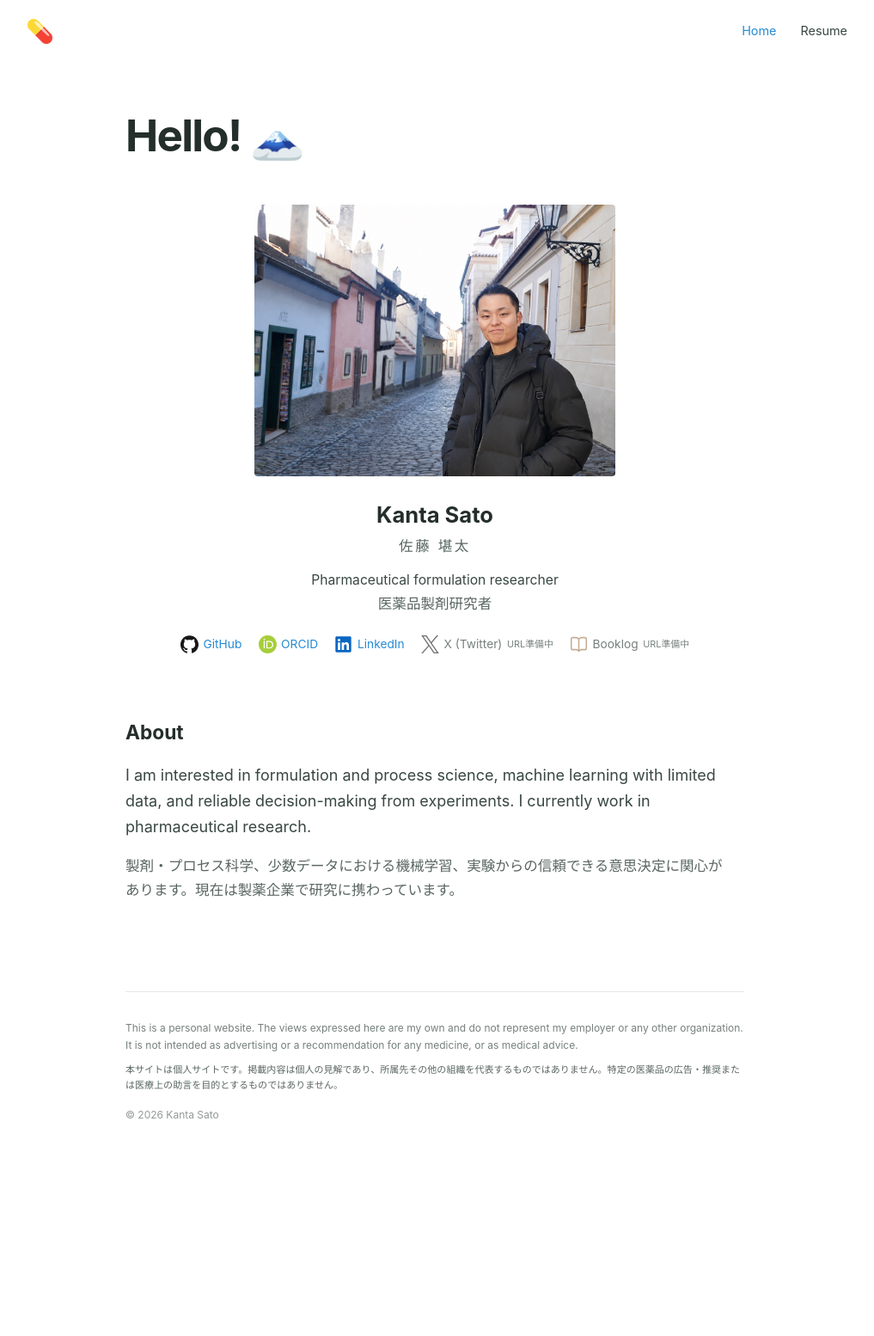
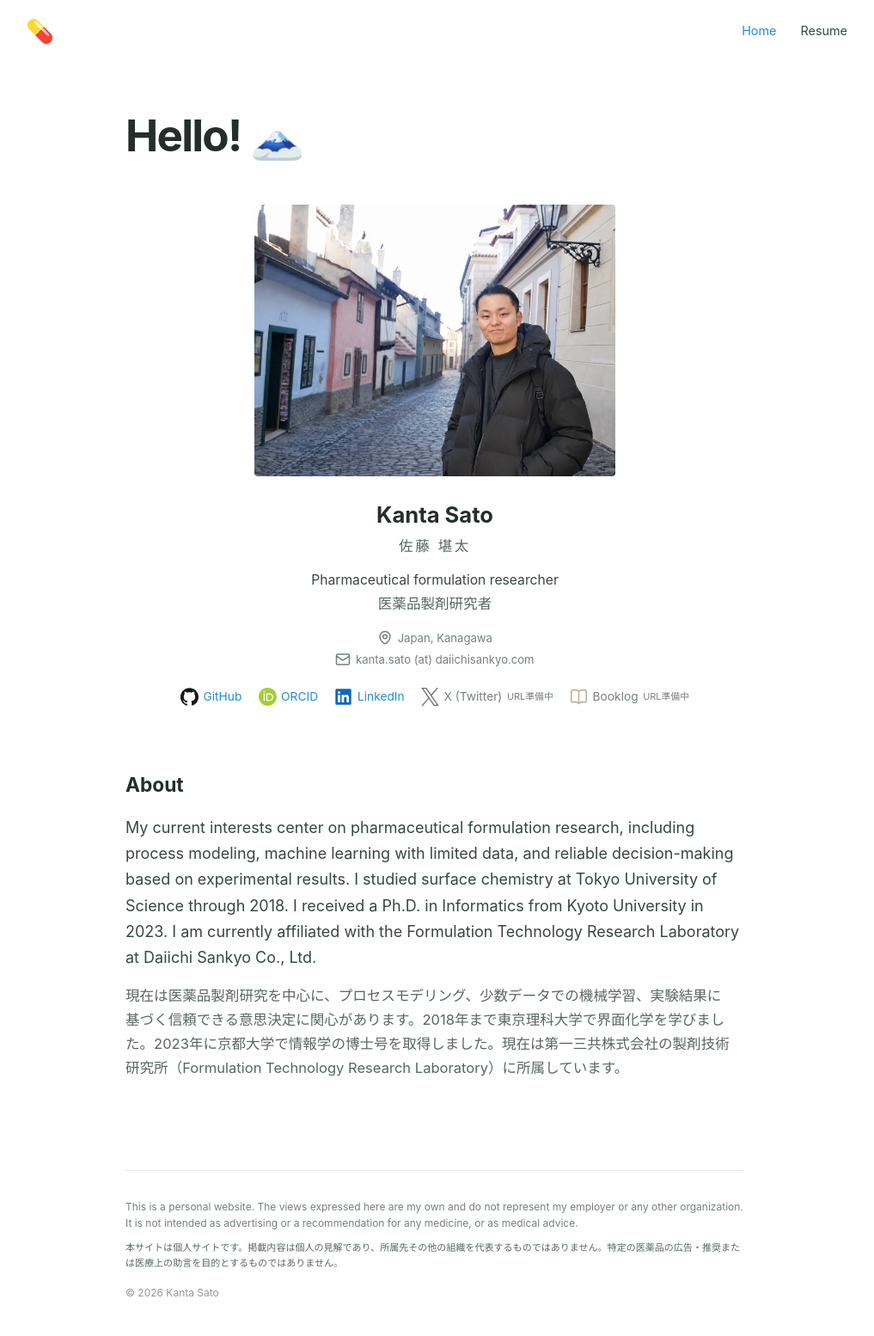
Before and after one commit to kanta-s/kanta-s.github.io, a Jekyll site: the page built from index.html, in a window 1280 px wide. Shown: the whole page at 86% size, without its empty margins (134-1151 px from the left). Built offline with Jekyll 4.4.1, drawn with Linux system fonts in a browser that asks for light colours; before the commit the page ends 1347 px from its top, so only the background shows below that.

Commit message:
Add profile details and Booklog

```diff
--- a/_config.yml
+++ b/_config.yml
@@ -10,7 +10,7 @@
   orcid: "https://orcid.org/0009-0006-1069-4191"
   linkedin: "https://jp.linkedin.com/in/kanta-sato-5b7b64196"
   twitter:
-  booklog:
+  booklog: "https://booklog.jp/users/kantasato"
 
 exclude:
   - README.md
--- a/assets/css/style.scss
+++ b/assets/css/style.scss
@@ -10,7 +10,7 @@
 .brand-mark{width:40px;height:40px;display:inline-grid;place-items:center;text-decoration:none}.brand-mark img{width:31px;height:31px;display:block}
 .main-nav{display:flex;gap:1.75rem;font-size:.9rem}.main-nav a{padding:.35rem 0;color:var(--ink);text-decoration:none}.main-nav a:hover,.main-nav a[aria-current=page]{color:var(--link)}
 .page-frame{width:min(88%,720px);margin-inline:auto;flex:1;padding:3.5rem 0 5.5rem}h1,h2,h3,dt{color:var(--heading)}h1{margin:0 0 3.2rem;font-size:clamp(2.25rem,7vw,3.2rem);font-weight:700;letter-spacing:-.035em;line-height:1.15}h2{margin:0 0 1rem;font-size:1.42rem;font-weight:700}p{margin:0 0 1rem}p[lang=ja],dd[lang=ja]{color:#596662;font-size:.92em}
-.profile-intro{text-align:center}.portrait{width:min(100%,420px);height:auto;margin:0 auto 1.5rem;display:block;border-radius:4px}.profile-intro h2{margin-bottom:0;font-size:1.6rem}.name-japanese{margin:.1rem 0 .75rem;color:var(--muted);font-size:.82rem;letter-spacing:.16em}.role-line{margin:0;font-size:.98rem}.role-line-ja{margin-top:.05rem;color:var(--muted);font-size:.84rem}
+.profile-intro{text-align:center}.portrait{width:min(100%,420px);height:auto;margin:0 auto 1.5rem;display:block;border-radius:4px}.profile-intro h2{margin-bottom:0;font-size:1.6rem}.name-japanese{margin:.1rem 0 .75rem;color:var(--muted);font-size:.82rem;letter-spacing:.16em}.role-line{margin:0;font-size:.98rem}.role-line-ja{margin-top:.05rem;color:var(--muted);font-size:.84rem}.profile-details{margin:.85rem 0 0;display:flex;flex-direction:column;align-items:center;gap:.2rem;color:var(--muted);font-size:.82rem;font-style:normal}.profile-details p{margin:0;display:inline-flex;align-items:center;gap:.35rem;overflow-wrap:anywhere}.profile-details img{width:18px;height:18px;display:block;flex:0 0 auto}
 .profile-links{margin:1.3rem 0 0;display:flex;justify-content:center;flex-wrap:wrap;gap:.55rem 1.2rem;font-size:.86rem}.profile-links a,.profile-link{display:inline-flex;align-items:center;gap:.35rem;text-decoration:none}.profile-links img{width:21px;height:21px;display:block;flex:0 0 auto}.is-pending{color:var(--muted)}.is-pending img{opacity:.55}.profile-links small{font-size:.68rem;font-weight:400}
 .about-section,.resume-section{margin-top:4.5rem}.about-section p,.resume-section>p{max-width:68ch}.resume-page h1{margin-bottom:0}.page-subtitle{margin:.15rem 0 3.5rem;color:var(--muted)}.resume-list{margin:0}.resume-list>div+div{margin-top:1.7rem}.resume-list dt{font-weight:700}.resume-list dd{margin:.15rem 0 0}.plain-list{margin:0;padding-left:1.2rem}.plain-list li+li{margin-top:.35rem}.japanese-note{margin-top:.8rem}
 .site-footer{margin-top:auto}.footer-inner{width:min(88%,720px);margin-inline:auto;padding:2rem 0 2.5rem;border-top:1px solid var(--line);color:var(--muted);font-size:.75rem;line-height:1.65}.footer-inner p{margin-bottom:.55rem}.footer-inner .copyright{margin:1rem 0 0;color:#919996}
--- a/index.html
+++ b/index.html
@@ -12,6 +12,11 @@
     <p class="name-japanese" lang="ja">佐藤 堪太</p>
     <p class="role-line">Pharmaceutical formulation researcher</p>
     <p class="role-line role-line-ja" lang="ja">医薬品製剤研究者</p>
+
+    <address class="profile-details" aria-label="Location and email">
+      <p><img src="{{ '/assets/img/icons/map-pin.svg' | relative_url }}" alt="" aria-hidden="true"><span>Japan, Kanagawa</span></p>
+      <p><img src="{{ '/assets/img/icons/mail.svg' | relative_url }}" alt="" aria-hidden="true"><span>kanta.sato (at) daiichisankyo.com</span></p>
+    </address>
 
     <nav class="profile-links" aria-label="Personal profiles">
       <a href="{{ site.profile.github }}" rel="me" aria-label="GitHub profile"><img src="{{ '/assets/img/icons/github.svg' | relative_url }}" alt="" aria-hidden="true"><span>GitHub</span></a>
@@ -32,7 +37,7 @@
 
   <section class="about-section" aria-labelledby="about-title">
     <h2 id="about-title">About</h2>
-    <p>I am interested in formulation and process science, machine learning with limited data, and reliable decision-making from experiments. I currently work in pharmaceutical research.</p>
-    <p lang="ja">製剤・プロセス科学、少数データにおける機械学習、実験からの信頼できる意思決定に関心があります。現在は製薬企業で研究に携わっています。</p>
+    <p>My current interests center on pharmaceutical formulation research, including process modeling, machine learning with limited data, and reliable decision-making based on experimental results. I studied surface chemistry at Tokyo University of Science through 2018. I received a Ph.D. in Informatics from Kyoto University in 2023. I am currently affiliated with the Formulation Technology Research Laboratory at Daiichi Sankyo Co., Ltd.</p>
+    <p lang="ja">現在は医薬品製剤研究を中心に、プロセスモデリング、少数データでの機械学習、実験結果に基づく信頼できる意思決定に関心があります。2018年まで東京理科大学で界面化学を学びました。2023年に京都大学で情報学の博士号を取得しました。現在は第一三共株式会社の製剤技術研究所（Formulation Technology Research Laboratory）に所属しています。</p>
   </section>
 </main>
```
Also changed, not shown: THIRD_PARTY_NOTICES.md (+1 -1 lines), README.md, assets/img/icons/mail.svg (added), assets/img/icons/map-pin.svg (added).
